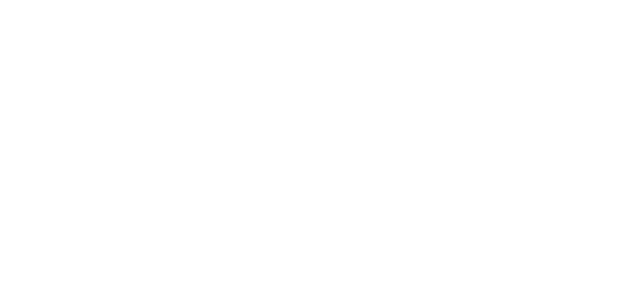
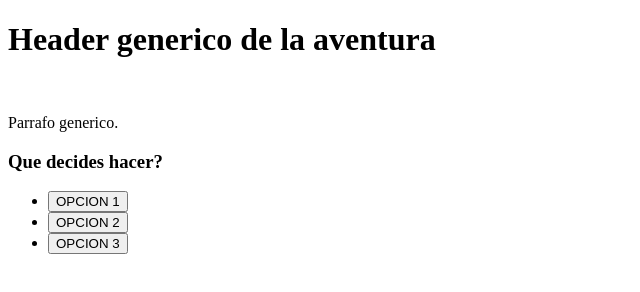
Before and after one commit to LuisHerenu11/choose_Your_Own_Adventure, a plain HTML site: page templateSituacion.html in a window 1280 px wide. Shown: the whole page, without its empty margins (0-640 px from the left). Drawn offline with Linux system fonts and the light colour scheme.

Commit message:
completed template

```diff
--- a/templateSituacion.html
+++ b/templateSituacion.html
@@ -5,8 +5,23 @@
     <meta http-equiv="X-UA-Compatible" content="IE=edge">
     <meta name="viewport" content="width=device-width, initial-scale=1.0">
     <title>Template Situación</title>
+    <link rel="stylessheet" href="adventureStyle.css">
 </head>
 <body>
-
+    <h1><strong> Header generico de la aventura </strong></h1>
+    <img src="">
+    <p>
+        Parrafo generico.
+    </p>
+    <h3>
+        <strong>
+            Que decides hacer?
+        </strong>
+    </h3>
+    <ul>
+        <li><a href=""><em><button type="button">OPCION 1</button></em></a></li>
+        <li><a href=""><em><button type="button">OPCION 2</button></em></a></li>
+        <li><a href=""><em><button type="button">OPCION 3</button></em></a></li>
+    </ul>
 </body>
 </html>
```
Also changed, not shown: templateDesenlace.html (+3 -1 lines).
